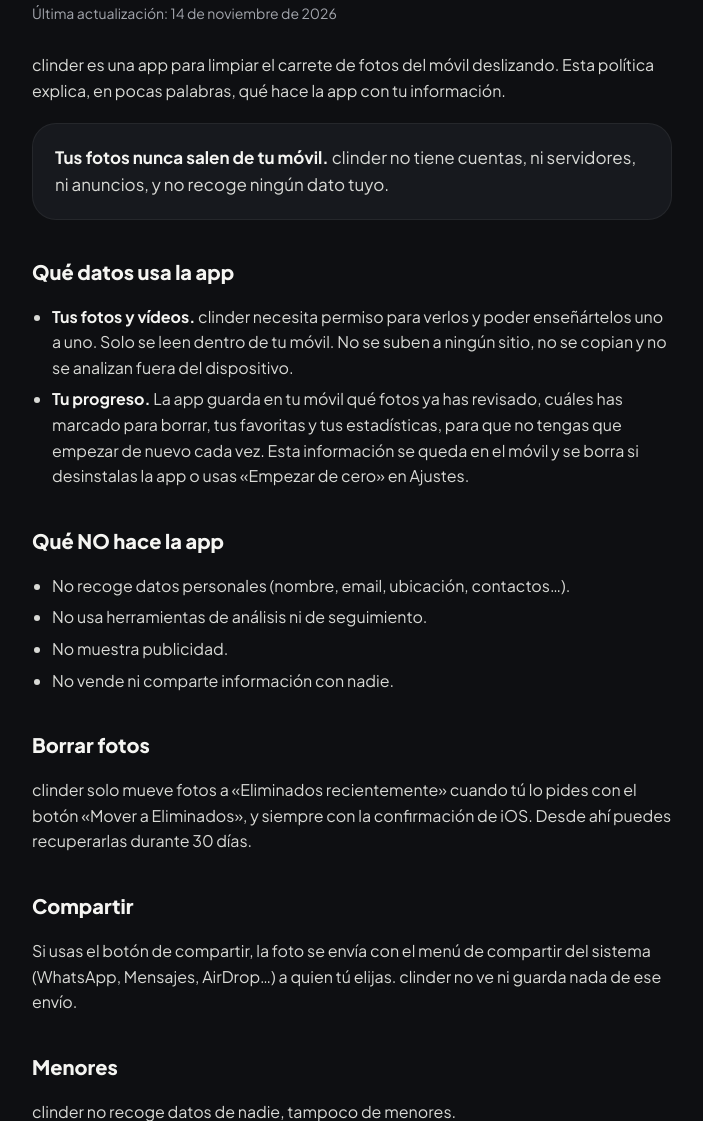
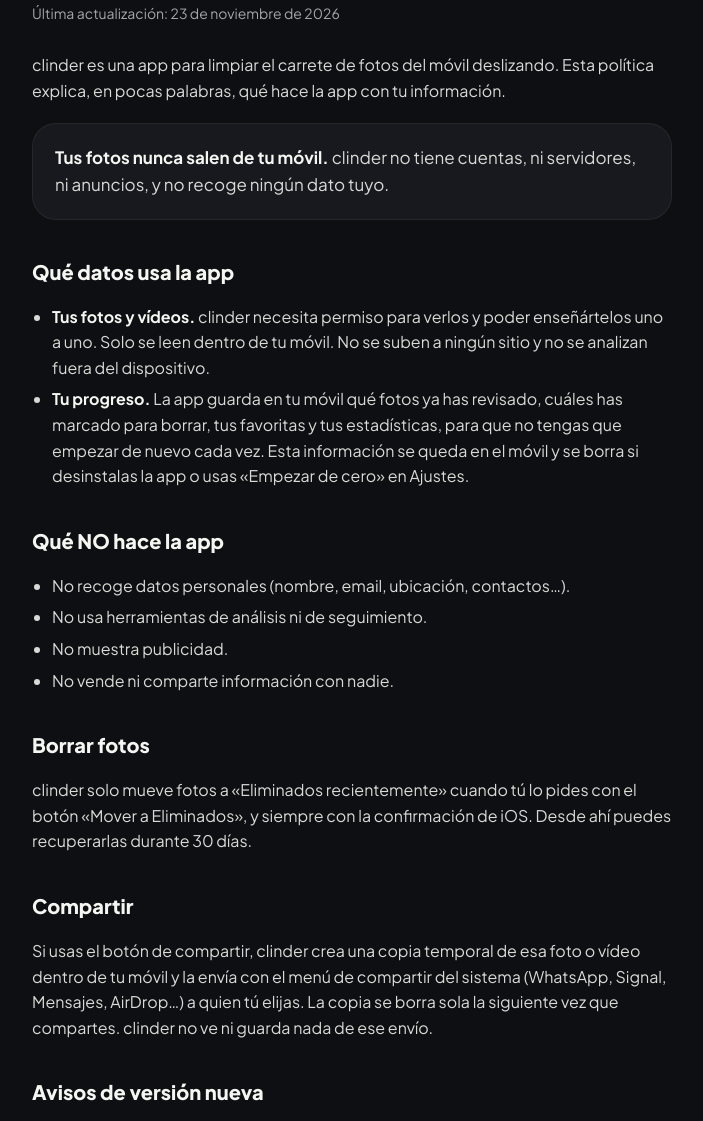
Before and after one commit to Antarticoders/clinder-web, a plain HTML site: page privacidad/index.html in a window 1280 px wide. Shown: the part 157-1278 px from the top of the page, without its empty margins (288-991 px from the left). Drawn offline with Linux system fonts and the light colour scheme.

Commit message:
Política de privacidad: copia temporal al compartir y aviso de versión nueva
Co-Authored-By: Claude Opus 5.5 <noreply@anthropic.com>

```diff
--- a/privacidad/index.html
+++ b/privacidad/index.html
@@ -21,7 +21,7 @@
   </nav>
 
   <h1>Política de privacidad</h1>
-  <p class="date">Última actualización: 14 de noviembre de 2026</p>
+  <p class="date">Última actualización: 23 de noviembre de 2026</p>
 
   <p>clinder es una app para limpiar el carrete de fotos del móvil deslizando. Esta política explica, en pocas palabras, qué hace la app con tu información.</p>
 
@@ -31,7 +31,7 @@
 
   <h2>Qué datos usa la app</h2>
   <ul>
-    <li><strong>Tus fotos y vídeos.</strong> clinder necesita permiso para verlos y poder enseñártelos uno a uno. Solo se leen dentro de tu móvil. No se suben a ningún sitio, no se copian y no se analizan fuera del dispositivo.</li>
+    <li><strong>Tus fotos y vídeos.</strong> clinder necesita permiso para verlos y poder enseñártelos uno a uno. Solo se leen dentro de tu móvil. No se suben a ningún sitio y no se analizan fuera del dispositivo.</li>
     <li><strong>Tu progreso.</strong> La app guarda en tu móvil qué fotos ya has revisado, cuáles has marcado para borrar, tus favoritas y tus estadísticas, para que no tengas que empezar de nuevo cada vez. Esta información se queda en el móvil y se borra si desinstalas la app o usas «Empezar de cero» en Ajustes.</li>
   </ul>
 
@@ -47,7 +47,10 @@
   <p>clinder solo mueve fotos a «Eliminados recientemente» cuando tú lo pides con el botón «Mover a Eliminados», y siempre con la confirmación de iOS. Desde ahí puedes recuperarlas durante 30 días.</p>
 
   <h2>Compartir</h2>
-  <p>Si usas el botón de compartir, la foto se envía con el menú de compartir del sistema (WhatsApp, Mensajes, AirDrop…) a quien tú elijas. clinder no ve ni guarda nada de ese envío.</p>
+  <p>Si usas el botón de compartir, clinder crea una copia temporal de esa foto o vídeo dentro de tu móvil y la envía con el menú de compartir del sistema (WhatsApp, Signal, Mensajes, AirDrop…) a quien tú elijas. La copia se borra sola la siguiente vez que compartes. clinder no ve ni guarda nada de ese envío.</p>
+
+  <h2>Avisos de versión nueva</h2>
+  <p>Como mucho una vez al día, la app pregunta a la API pública del App Store de Apple si hay una versión nueva. Solo envía el identificador de la app, ningún dato tuyo ni de tus fotos. Como en cualquier conexión a internet, Apple puede ver la dirección IP del dispositivo.</p>
 
   <h2>Menores</h2>
   <p>clinder no recoge datos de nadie, tampoco de menores.</p>
```
